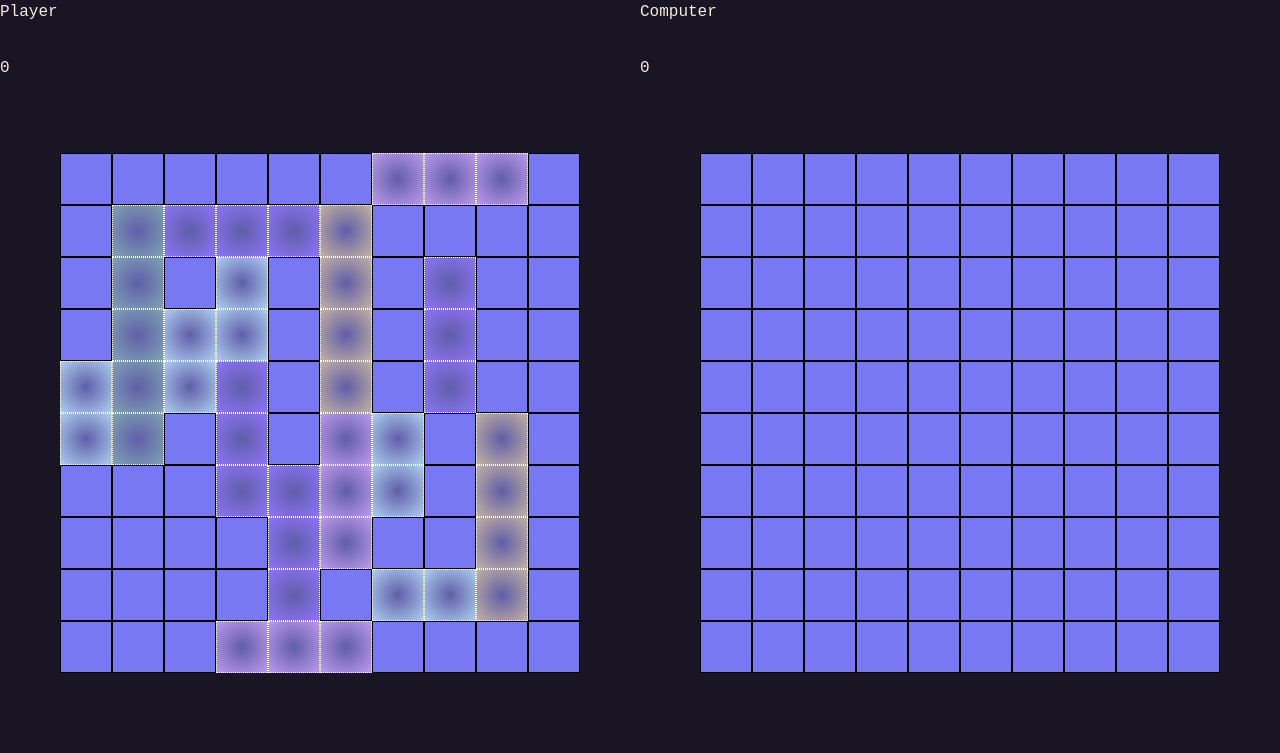
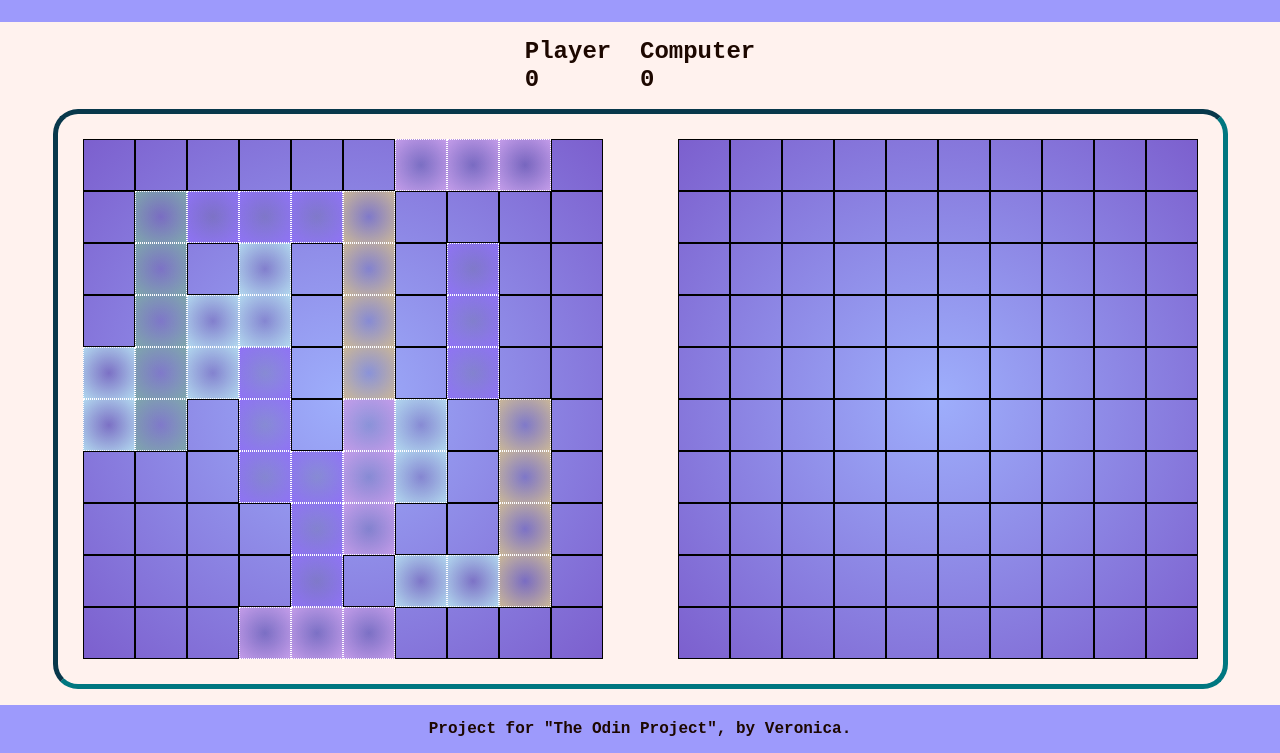
Before and after one commit to VeruAmari/battleship, a website built with webpack: page src/index.html in a window 1280 px wide. Shown: the part 90-843 px from the top of the page. Before the commit the page ends 800 px from the top, so only its background shows below. Built offline with nearby package versions, Linux system fonts and the light colour scheme.

Commit message:
Improve GUI and clarity

```diff
--- a/src/index.html
+++ b/src/index.html
@@ -18,8 +18,16 @@
       </div>
     </div>
     <div class="boards">
+      <div class="victory screen hid">
+        <div class="text"></div>
+        <form action="#">
+          <button type="submit" class="restart">Restart</button>
+        </form>
+      </div>
       <div class="player-1"></div>
       <div class="player-2"></div>
     </div>
+
+    <div class="footer">Project for "The Odin Project", by Veronica.</div>
   </body>
 </html>
--- a/src/style.css
+++ b/src/style.css
@@ -1,13 +1,20 @@
 :root {
-  background-color: rgb(25, 21, 36);
-  color: antiquewhite;
+  --blue-1: rgb(157, 154, 252);
+  background-color: rgb(255, 242, 238);
+  color: rgb(29, 8, 0);
   font-family: "Courier New", Courier, monospace;
+  font-weight: bolder;
 }
 body {
   height: 100vh;
+  justify-content: center;
+  justify-items: center;
+  align-content: space-between;
+  gap: 1rem;
 }
 
 .header,
+.footer,
 .scores,
 .score,
 body,
@@ -16,8 +23,23 @@ body,
 .square {
   display: grid;
 }
+.header,
+.footer {
+  background-color: var(--blue-1);
+  width: 100vw;
+  align-items: center;
+  justify-content: center;
+}
+.footer {
+  height: 3rem;
+}
+.header {
+  height: 7rem;
+  font-size: 2rem;
+}
 .scores {
   grid-template-columns: 1fr 1fr;
+  font-size: 1.5rem;
 }
 .player-1.score,
 .player-2.score {
@@ -29,7 +51,11 @@ body,
 }
 .boards > * {
   grid-template-columns: repeat(10, auto);
-
+  background-color: var(--blue-1);
+  background-image: radial-gradient(
+    rgba(161, 255, 250, 0.2),
+    rgba(74, 7, 136, 0.4)
+  );
   grid-template-rows: repeat(10, auto);
   align-content: center;
   justify-content: center;
@@ -38,8 +64,8 @@ body,
   border: solid 1px black;
 }
 .square {
-  background-color: rgb(120, 120, 243);
-
+  /*background-color: var(--blue-1);
+*/
   width: 50px;
   height: 50px;
   font-size: 30px;
@@ -47,13 +73,13 @@ body,
   justify-content: center;
 }
 .miss {
-  background-color: rgb(231, 101, 123);
+  background-color: rgba(243, 124, 88, 0.7);
 }
 .hit {
-  background-color: aqua;
+  background-color: rgba(173, 255, 188, 0.7);
 }
 .square:hover {
-  background-color: rgba(77, 249, 255, 0.753);
+  background-color: rgba(126, 188, 137, 0.7);
 }
 .has-ship {
   border: dotted white 1px;
@@ -61,22 +87,22 @@ body,
 .b1,
 .b2 {
   background-image: radial-gradient(
-    rgba(73, 67, 95, 0.5),
-    rgba(201, 182, 153, 0.9)
+    rgba(73, 67, 95, 0.2),
+    rgba(201, 182, 153, 1)
   );
 }
 .c1 {
   background-image: radial-gradient(
-    rgba(73, 67, 95, 0.5),
-    rgba(127, 166, 173, 0.9)
+    rgba(73, 67, 95, 0.2),
+    rgba(127, 166, 173, 1)
   );
 }
 .d1,
 .d2,
 .d3 {
   background-image: radial-gradient(
-    rgba(73, 67, 95, 0.5),
-    rgba(195, 156, 233, 0.9)
+    rgba(73, 67, 95, 0.2),
+    rgba(195, 156, 233, 1)
   );
 }
 .s1,
@@ -84,8 +110,8 @@ body,
 .s3,
 .s4 {
   background-image: radial-gradient(
-    rgba(73, 67, 95, 0.5),
-    rgba(143, 115, 245, 0.9)
+    rgba(73, 67, 95, 0.2),
+    rgba(143, 115, 245, 1)
   );
 }
 .pb1,
@@ -94,7 +120,29 @@ body,
 .pb4,
 .pb5 {
   background-image: radial-gradient(
-    rgba(73, 67, 95, 0.5),
-    rgba(177, 214, 238, 0.9)
+    rgba(73, 67, 95, 0.2),
+    rgba(177, 214, 238, 1)
   );
 }
+.boards {
+  --border-1: solid 5px rgb(0, 119, 128);
+  --border-2: solid 5px rgb(8, 56, 75);
+  padding: 25px;
+  gap: 75px;
+  position: relative;
+  width: fit-content;
+  border-radius: 25px;
+  border-bottom: var(--border-1);
+  border-right: var(--border-1);
+  border-left: var(--border-2);
+  border-top: var(--border-2);
+}
+.hid {
+  visibility: hidden;
+}
+.victory.screen {
+  position: absolute;
+  height: 100%;
+  width: 100%;
+  background-color: rgba(0, 0, 0, 0.5);
+}
```
